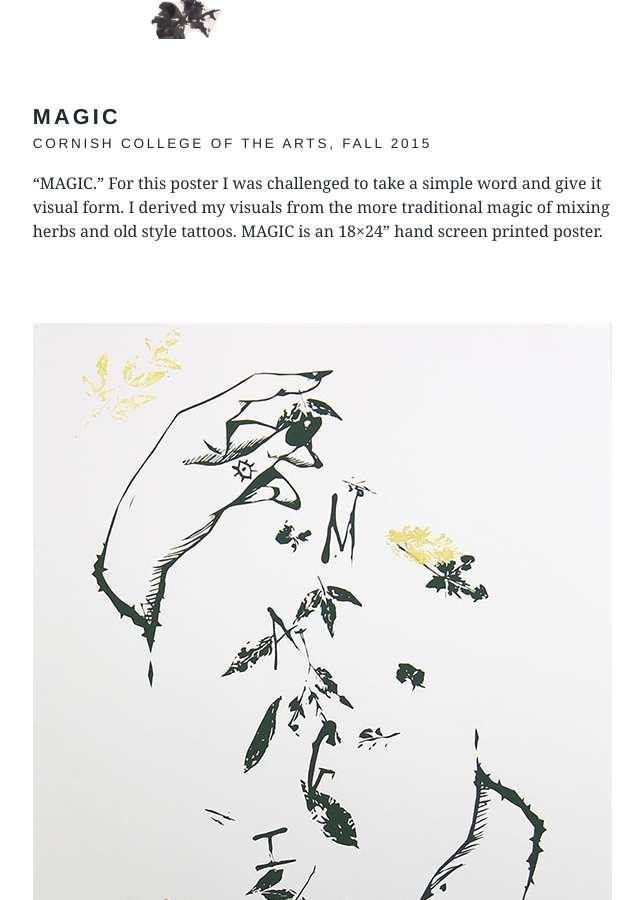
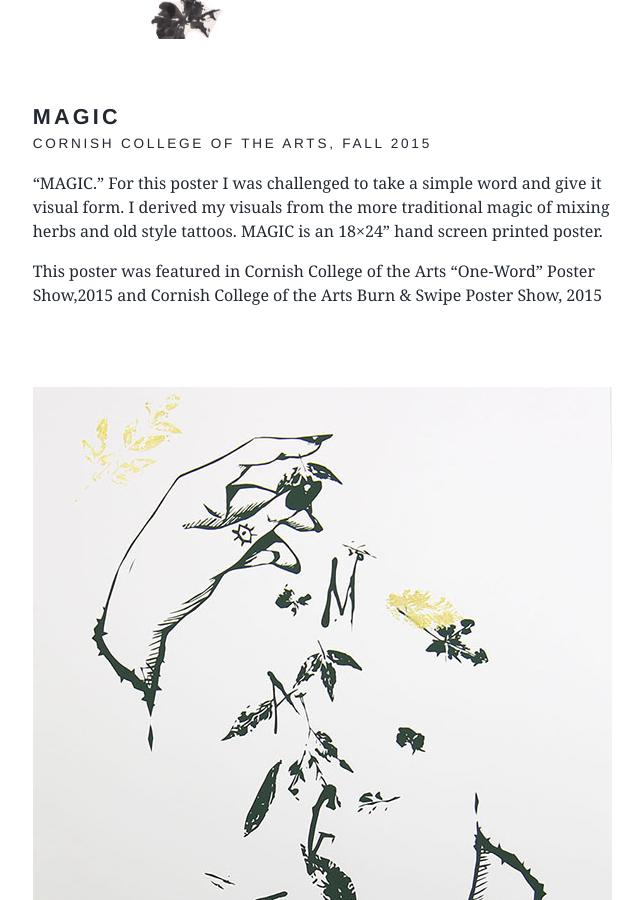
Before and after one commit to taylor-edwards/fernroath.com, a Jekyll site: the page built from _portfolio/magic.md, in a window 1280 px wide and 900 px high, scrolled down 468 px. Shown: the whole window, without its empty margins (106-749 px from the left). Built offline with Jekyll 4.4.1, drawn with Linux system fonts in a browser that asks for light colours.

Commit message:
Recognition push
-poster shows

```diff
--- a/_portfolio/magic.md
+++ b/_portfolio/magic.md
@@ -12,3 +12,5 @@ weight:     7
 ---
 
 “MAGIC.” For this poster I was challenged to take a simple word and give it visual form. I derived my visuals from the more traditional magic of mixing herbs and old style tattoos. MAGIC is an 18×24" hand screen printed poster.
+
+This poster was featured in Cornish College of the Arts "One-Word" Poster Show,2015 and Cornish College of the Arts Burn & Swipe Poster Show, 2015
```
